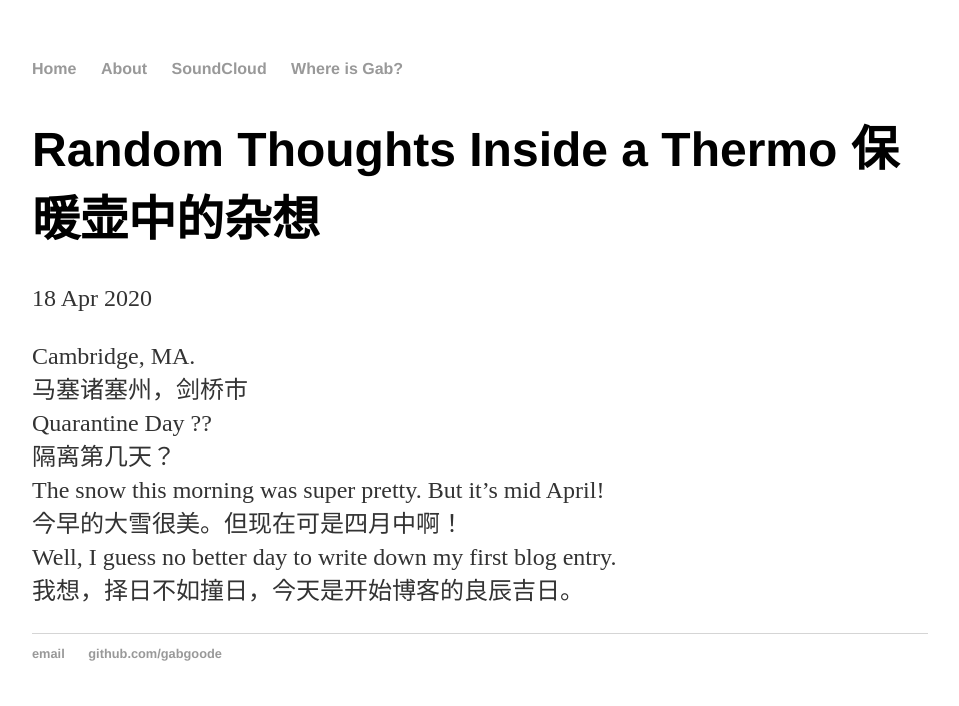
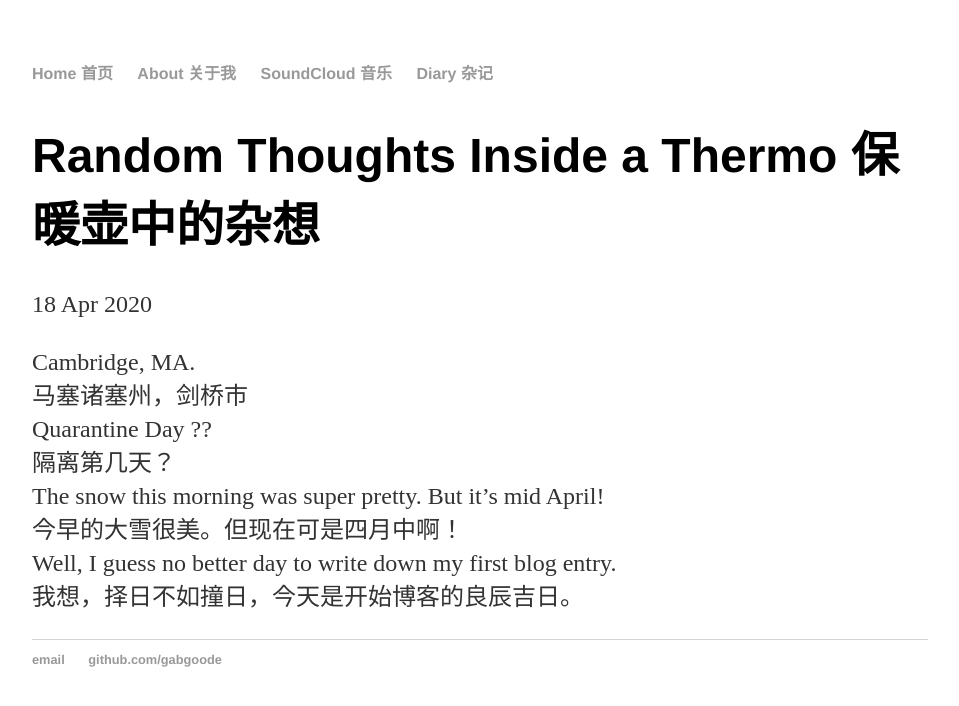
Before and after one commit to gabgoode/gabgoode.github.io, a Jekyll site: the page built from _posts/2020-04-18-site-launched.md, in a window 1280 px wide. Shown: the top 706 px of the page, without its empty margins (160-1119 px from the left). Built offline with Jekyll 4.4.1, drawn with Linux system fonts in a browser that asks for light colours.

Commit message:
Update default.html

```diff
--- a/_layouts/default.html
+++ b/_layouts/default.html
@@ -8,10 +8,10 @@
 		<body>
 			<nav>
 	    		<ul>
-	        		<li><a href="/">Home</a></li>
-		        	<li><a href="/about">About</a></li>
-	        		<li><a href="https://soundcloud.com/gab-liu">SoundCloud</a></li>
-	        		<li><a href="/blog">Where is Gab?</a></li>
+	        		<li><a href="/">Home 首页</a></li>
+		        	<li><a href="/about">About 关于我</a></li>
+	        		<li><a href="https://soundcloud.com/gab-liu">SoundCloud 音乐</a></li>
+	        		<li><a href="/blog">Diary 杂记</a></li>
 	    		</ul>
 			</nav>
 			<div class="container">
```
